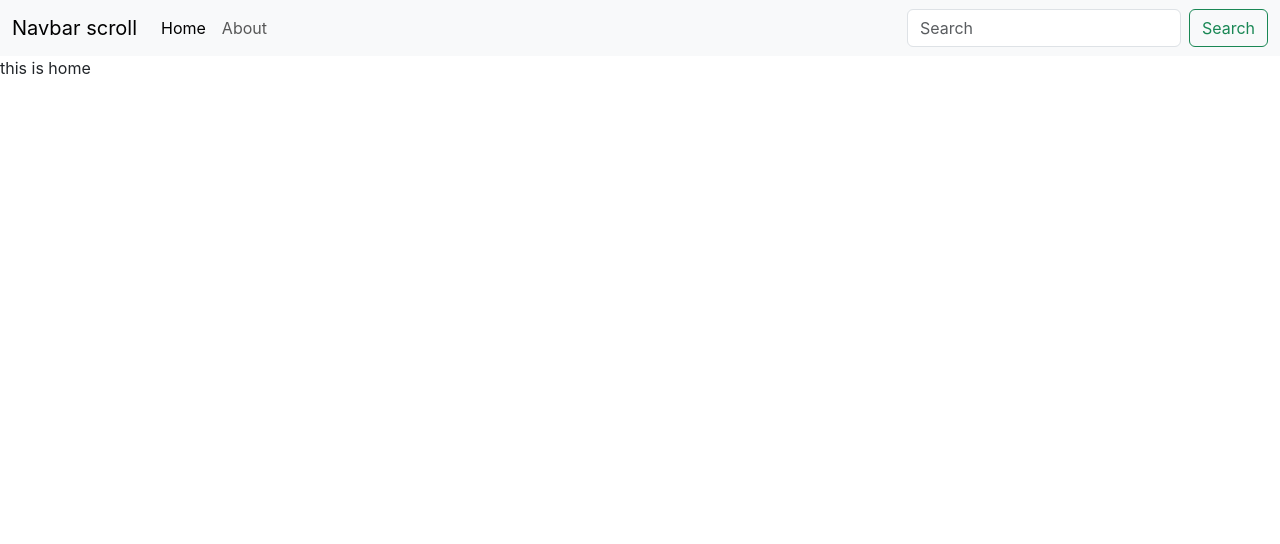
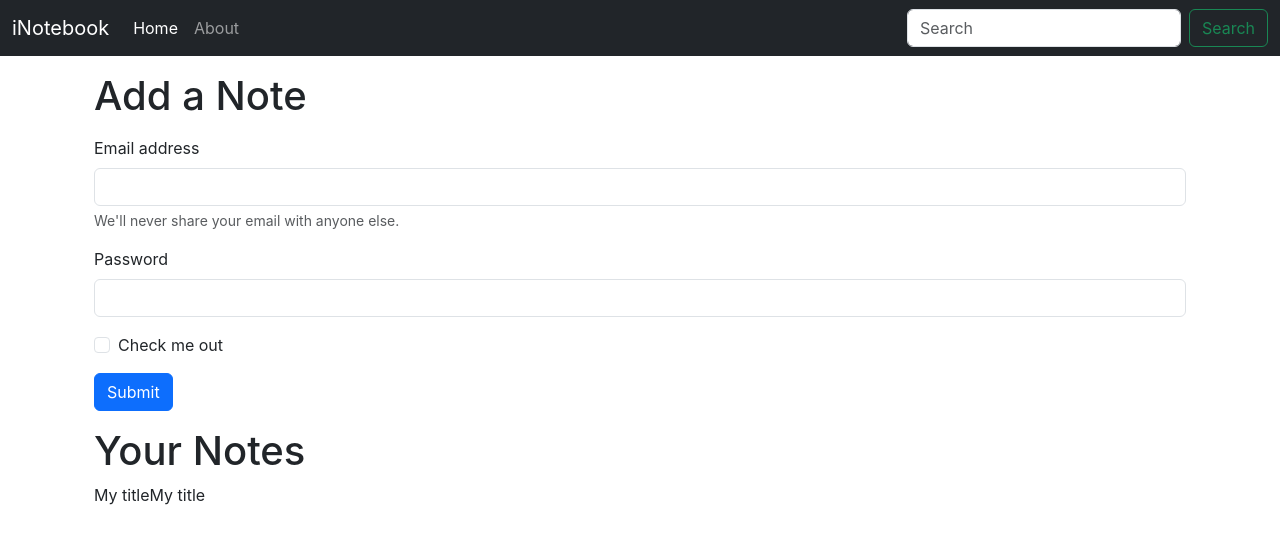
Before and after one commit to Junaidgood/inotebook-p, a React (Create React App) app: page / in a window 1280 px wide. Shown: the top 544 px of the page. Built offline with nearby package versions, Linux system fonts and the light colour scheme.

Commit message:
iNotebook context api's

```diff
--- a/src/App.js
+++ b/src/App.js
@@ -9,17 +9,22 @@
 import Navbar from './components/Navbar';
 import { Home } from './components/Home';
 import { About } from './components/About';
+import NoteState from './context/Note/NoteState';
 
 function App() {
   return (
     <>
+    <NoteState>
      <Router>
         <Navbar />
+        <div className="container">
         <Routes>
           <Route path="/" element={<Home />} />
           <Route path="/about" element={<About />} />
         </Routes>
+        </div>
       </Router>
+      </NoteState>
     </>
   );
 }
--- a/src/components/Home.js
+++ b/src/components/Home.js
@@ -1,7 +1,38 @@
-import React from 'react'
+import React, {useContext}from 'react'
+import noteContext from '../context/Note/NoteContext';
 
 export const Home = () => {
+  const context = useContext(noteContext)
+  const {notes, setNotes} = context;
   return (
-    <div>this is home</div>
+    <div>
+      <div className="container my-3">
+        <h1>Add a Note</h1>
+        <form className="my-3">
+          <div class="mb-3">
+            <label for="exampleInputEmail1" class="form-label">Email address</label>
+            <input type="email" class="form-control" id="exampleInputEmail1" aria-describedby="emailHelp" />
+            <div id="emailHelp" class="form-text">We'll never share your email with anyone else.</div>
+          </div>
+          <div class="mb-3">
+            <label for="exampleInputPassword1" class="form-label">Password</label>
+            <input type="password" class="form-control" id="exampleInputPassword1" />
+          </div>
+          <div class="mb-3 form-check">
+            <input type="checkbox" class="form-check-input" id="exampleCheck1" />
+            <label class="form-check-label" for="exampleCheck1">Check me out</label>
+          </div>
+          <button type="submit" class="btn btn-primary">Submit</button>
+        </form>
+      </div>
+      <div className="container">
+      <h1>Your Notes</h1>
+      {
+        notes.map((note)=>{
+        return note.title
+      })}
+
+      </div>
+    </div>
   )
 }
--- a/src/components/Navbar.js
+++ b/src/components/Navbar.js
@@ -1,21 +1,26 @@
 import React from 'react'
-import { Link } from "react-router-dom";
+import { Link,useLocation } from "react-router-dom";
+import { useEffect } from 'react';
 
 const Navbar = () => {
+  let location = useLocation();
+  useEffect(() => {
+    console.log(location);
+  }, [location]);
   return (
-    <nav className="navbar navbar-expand-lg bg-body-tertiary">
+    <nav className="navbar navbar-expand-lg navbar-dark bg-dark">
   <div className="container-fluid">
-    <Link className="navbar-brand" to="/">Navbar scroll</Link>
+    <Link className="navbar-brand" to="/">iNotebook</Link>
     <button className="navbar-toggler" type="button" data-bs-toggle="collapse" data-bs-target="#navbarScroll" aria-controls="navbarScroll" aria-expanded="false" aria-label="Toggle navigation">
       <span className="navbar-toggler-icon"></span>
     </button>
     <div className="collapse navbar-collapse" id="navbarScroll">
       <ul className="navbar-nav me-auto my-2 my-lg-0 navbar-nav-scroll" style={{ "--bs-scroll-height": "100px" }}>
         <li className="nav-item">
-          <Link className="nav-link active" aria-current="page" to="/">Home</Link>
+          <Link className={`nav-link ${location.pathname==="/"? "active": ""}`} aria-current="page" to="/">Home</Link>
         </li>
         <li className="nav-item">
-          <Link className="nav-link" to="/About">About</Link>
+          <Link className={`nav-link ${location.pathname==="/about"? "active": ""}`} to="/About">About</Link>
         </li>
 
       </ul>
--- /dev/null
+++ b/src/context/Note/NoteContext.js
@@ -0,0 +1,5 @@
+import { createContext } from "react";
+
+const noteContext = createContext();
+
+export default noteContext;
--- /dev/null
+++ b/src/context/Note/NoteState.js
@@ -0,0 +1,36 @@
+import react, { useState } from "react";
+import NoteContext from "./NoteContext";
+
+
+const NoteState = (props)=>{
+    const notesInitial =[
+        {
+            "_id": "67aa6a82b9e84b1ec4f90ec1",
+            "user": "67a3a029e199b43775f9ba67",
+            "title": "My title",
+            "description": "Jeo to asy",
+            "tag": "good",
+            "date": "2025-02-10T21:07:14.436Z",
+            "__v": 0
+        },
+        {
+            "_id": "67aa6a85b9e84b1ec4f90ec3",
+            "user": "67a3a029e199b43775f9ba67",
+            "title": "My title",
+            "description": "Jeo to asy",
+            "tag": "good",
+            "date": "2025-02-10T21:07:17.198Z",
+            "__v": 0
+        }
+    ]
+
+    const [notes, setNotes] = useState(notesInitial)
+
+    return(
+        <NoteContext.Provider value={{notes, setNotes}}>
+            {props.children}
+        </NoteContext.Provider>
+    )
+}
+
+export default NoteState;
```
Also changed, not shown: src/components/About.js (+7 -2 lines), src/components/Notes.js (added), 1 other file (tests, documents, lock files or other folders).
